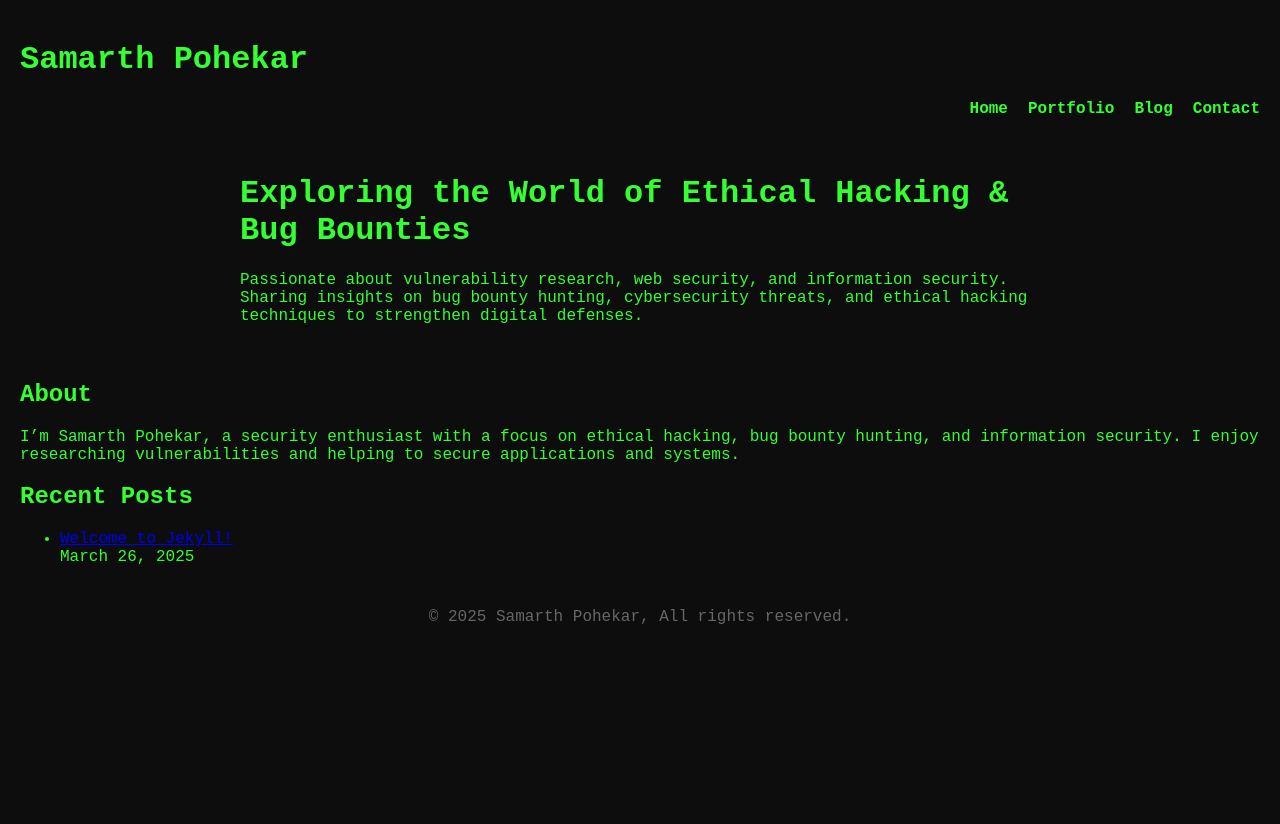
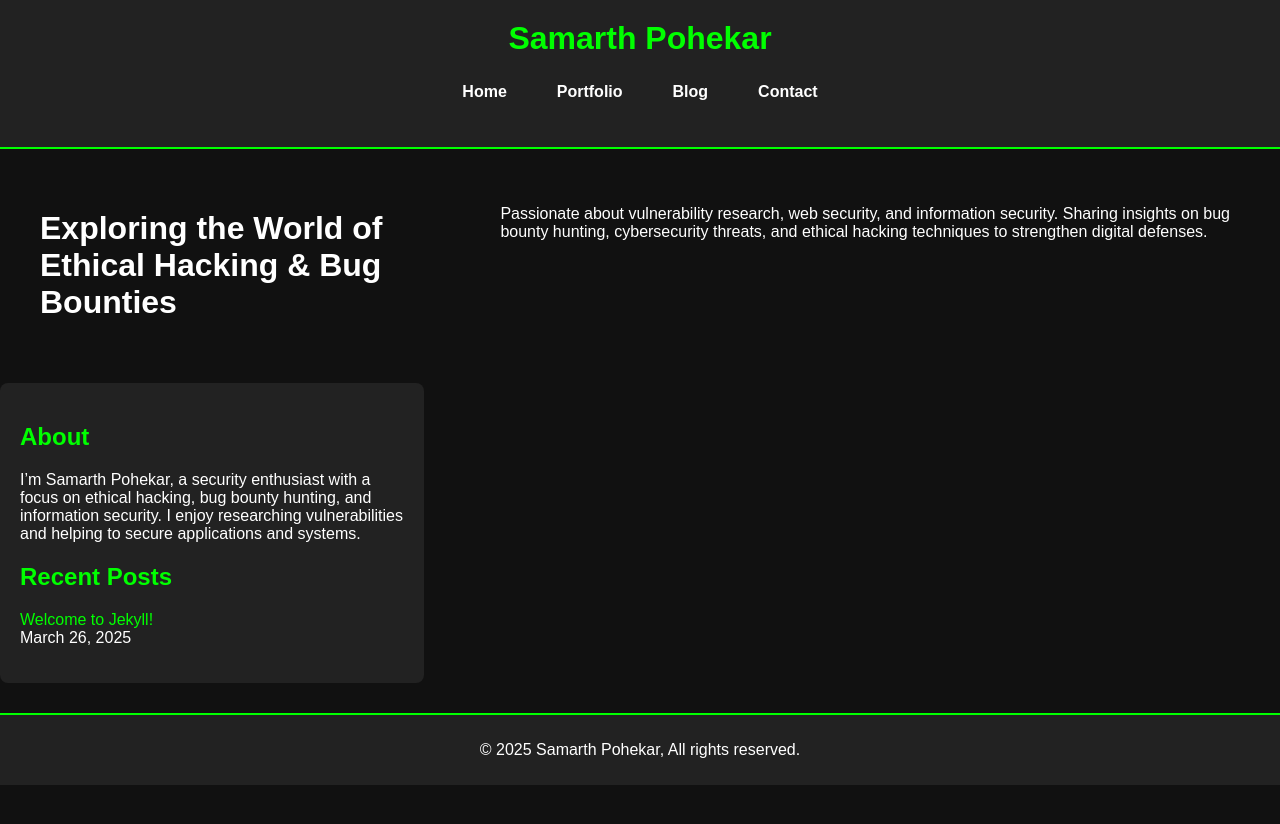
Before and after one commit to samarthpohekar/samarth_pohekar, a Jekyll site: the page built from index.html, in a window 1280 px wide. Shown: the top 824 px of the page. Built offline with Jekyll 4.4.1, drawn with Linux system fonts in a browser that asks for light colours.

Commit message:
Update style.css

```diff
--- a/assets/css/style.css
+++ b/assets/css/style.css
@@ -1,33 +1,38 @@
+/* General Styles */
 body {
-    background-color: #0d0d0d;
-    color: #33ff33;
-    font-family: "Courier New", Courier, monospace;
+    font-family: Arial, sans-serif;
+    background-color: #111;  /* Dark Background */
+    color: white;
     margin: 0;
-    padding: 20px;
+    padding: 0;
 }
 
-header h1 a {
-    color: #00ff00;
-    text-decoration: none;
+/* Header Styles */
+header {
+    background-color: #222;
+    padding: 20px 0;
+    text-align: center;
+    border-bottom: 2px solid #00ff00;
 }
 
-main {
-    max-width: 800px;
-    margin: auto;
-    padding: 20px;
+header h1 {
+    margin: 0;
+    font-size: 32px;
+    color: #00ff00; /* Green text */
 }
 
-footer {
-    text-align: center;
-    padding: 10px;
-    color: #666;
+/* Navigation Bar */
+nav {
+    background-color: #222;
+    padding: 10px 0;
 }
+
 .nav-menu {
     list-style: none;
+    display: flex;
+    justify-content: center;  /* Center navigation links */
+    gap: 20px;
     padding: 0;
-    display: flex;
-    justify-content: right; /* Aligns to the right */
-    gap: 20px;
 }
 
 .nav-menu li {
@@ -36,11 +41,70 @@ footer {
 
 .nav-menu a {
     text-decoration: none;
-    color: #33ff33;
+    color: white;
     font-weight: bold;
-    font-size: 16px;
+    padding: 10px 15px;
+    transition: color 0.3s ease-in-out;
 }
 
 .nav-menu a:hover {
-    color: #66ff66;
+    color: #00ff00; /* Green on hover */
 }
+
+/* Main Content Layout */
+main {
+    display: flex;
+    justify-content: space-between;
+    align-items: flex-start;
+    gap: 30px;
+    max-width: 1200px;
+    margin: 20px auto;
+    padding: 20px;
+}
+
+/* Blog Content Section */
+.content {
+    width: 65%;
+}
+
+/* Sidebar Section */
+aside {
+    width: 30%;
+    background: #222;
+    color: white;
+    padding: 20px;
+    border-radius: 8px;
+}
+
+aside h2 {
+    color: #00ff00; /* Green Titles */
+}
+
+aside ul {
+    list-style: none;
+    padding: 0;
+}
+
+aside ul li {
+    margin-bottom: 10px;
+}
+
+/* Footer */
+footer {
+    background-color: #222;
+    color: white;
+    text-align: center;
+    padding: 10px 0;
+    margin-top: 30px;
+    border-top: 2px solid #00ff00;
+}
+
+/* Links */
+a {
+    color: #00ff00;
+    text-decoration: none;
+}
+
+a:hover {
+    text-decoration: underline;
+}
```
